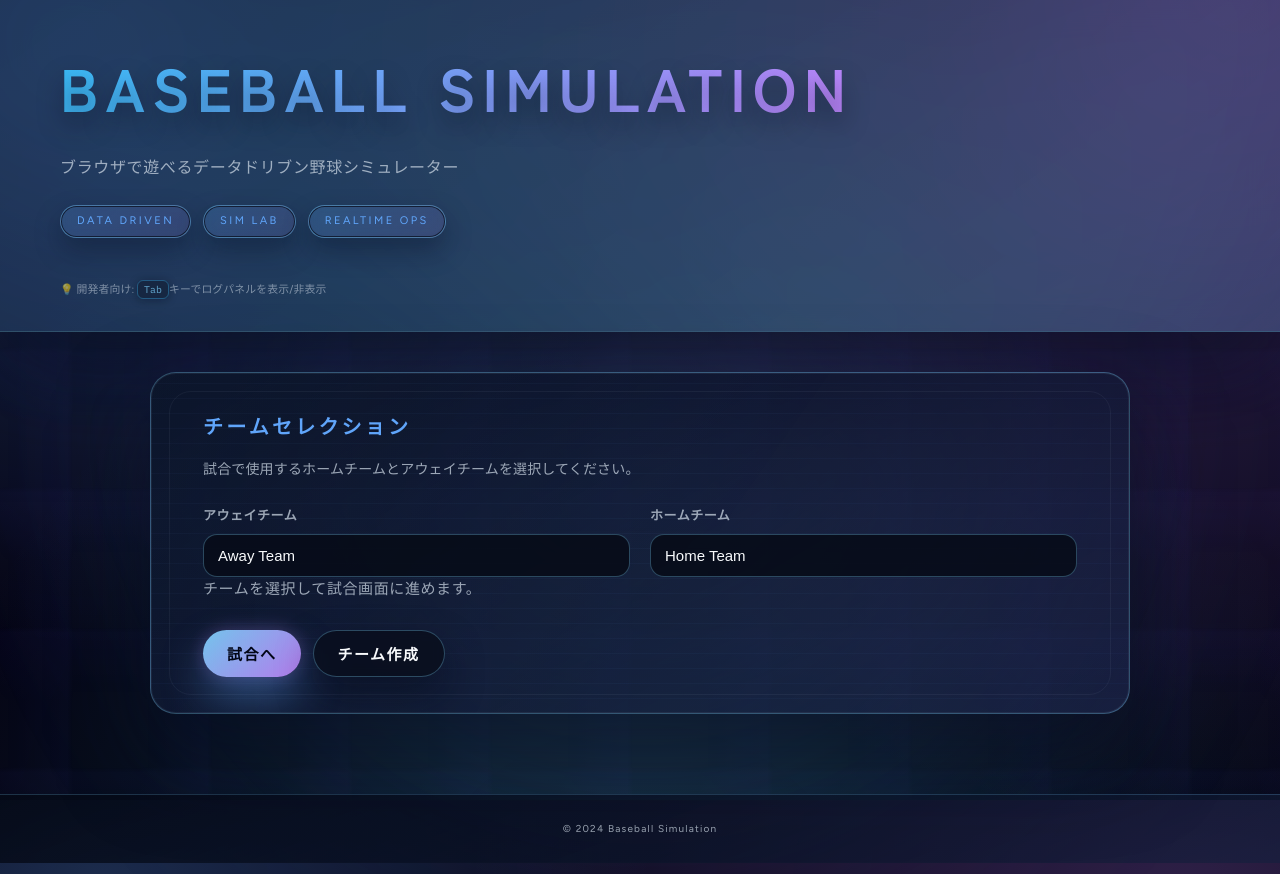
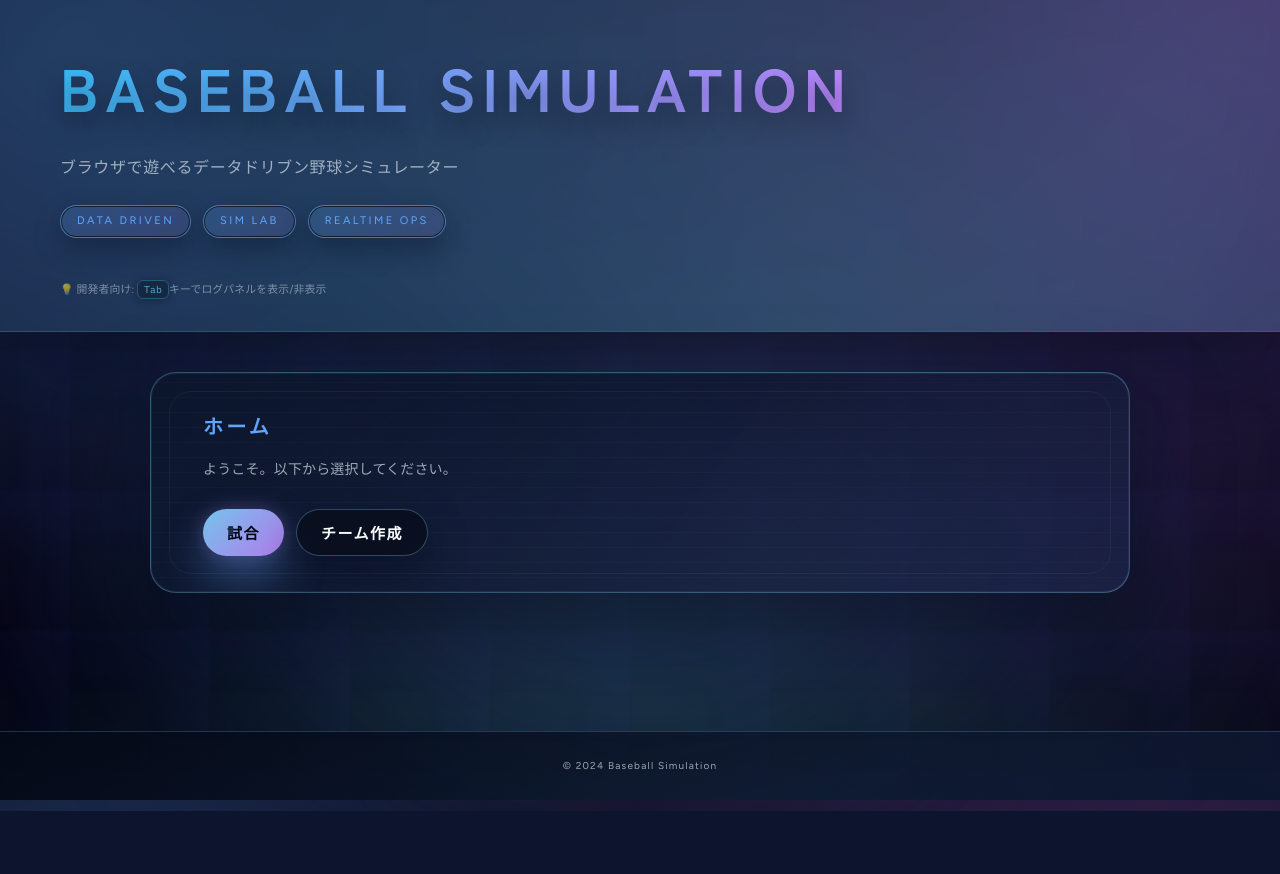
Before and after one commit to macro2718/baseball-sim, a Flask app: page / in a window 1280 px wide. After the commit the page ends 811 px from the top, so only its background shows below. Run offline with Flask 3, Linux system fonts and the light colour scheme.

Commit message:
page layout

```diff
--- a/baseball_sim/ui/web/static/js/controllers/events.js
+++ b/baseball_sim/ui/web/static/js/controllers/events.js
@@ -153,9 +153,23 @@ export function initEventListeners(actions) {
     });
   }
 
+  if (elements.openMatchButton) {
+    elements.openMatchButton.addEventListener('click', () => {
+      setUIView('team-select');
+      refreshView();
+    });
+  }
+
   if (elements.backToLobby) {
     elements.backToLobby.addEventListener('click', () => {
       setUIView('lobby');
+      refreshView();
+    });
+  }
+
+  if (elements.backToTeamSelect) {
+    elements.backToTeamSelect.addEventListener('click', () => {
+      setUIView('team-select');
       refreshView();
     });
   }
--- a/baseball_sim/ui/web/static/js/dom.js
+++ b/baseball_sim/ui/web/static/js/dom.js
@@ -2,16 +2,19 @@
 
 export const elements = {
   lobbyScreen: document.getElementById('lobby-screen'),
+  teamSelectScreen: document.getElementById('team-select-screen'),
   titleScreen: document.getElementById('title-screen'),
   gameScreen: document.getElementById('game-screen'),
   statusMessage: document.getElementById('status-message'),
   enterTitleButton: document.getElementById('enter-title'),
+  openMatchButton: document.getElementById('open-match'),
   openTeamBuilder: document.getElementById('open-team-builder'),
   backToLobby: document.getElementById('back-to-lobby'),
   startButton: document.getElementById('start-game'),
   reloadTeams: document.getElementById('reload-teams'),
   restartButton: document.getElementById('restart-game'),
   returnTitle: document.getElementById('return-title'),
+  backToTeamSelect: document.getElementById('back-to-team-select'),
   clearLog: document.getElementById('clear-log'),
   swingButton: document.getElementById('swing-button'),
   buntButton: document.getElementById('bunt-button'),
--- a/baseball_sim/ui/web/static/js/ui/renderers.js
+++ b/baseball_sim/ui/web/static/js/ui/renderers.js
@@ -2448,12 +2448,16 @@ function renderTeamBuilder(teamLibraryState) {
 export function updateScreenVisibility() {
   const view = stateCache.uiView;
   const showLobby = view === 'lobby';
+  const showTeamSelect = view === 'team-select';
   const showBuilder = view === 'team-builder';
   const showTitle = view === 'title';
   const showGame = view === 'game';
 
   if (elements.lobbyScreen) {
     elements.lobbyScreen.classList.toggle('hidden', !showLobby);
+  }
+  if (elements.teamSelectScreen) {
+    elements.teamSelectScreen.classList.toggle('hidden', !showTeamSelect);
   }
   if (elements.teamBuilderScreen) {
     elements.teamBuilderScreen.classList.toggle('hidden', !showBuilder);
--- a/baseball_sim/ui/web/templates/index.html
+++ b/baseball_sim/ui/web/templates/index.html
@@ -111,6 +111,17 @@
 
         <section id="lobby-screen" class="screen">
           <div class="title-card lobby-card">
+            <h2>ホーム</h2>
+            <p class="lobby-description">ようこそ。以下から選択してください。</p>
+            <div class="title-actions">
+              <button id="open-match" class="primary">試合</button>
+              <button id="open-team-builder">チーム作成</button>
+            </div>
+          </div>
+        </section>
+
+        <section id="team-select-screen" class="screen hidden">
+          <div class="title-card lobby-card">
             <h2>チームセレクション</h2>
             <p class="lobby-description">
               試合で使用するホームチームとアウェイチームを選択してください。
@@ -127,8 +138,8 @@
             </div>
             <p class="title-hint" id="lobby-hint"></p>
             <div class="title-actions">
-              <button id="enter-title" class="primary">試合へ</button>
-              <button id="open-team-builder">チーム作成</button>
+              <button id="enter-title" class="primary">決定</button>
+              <button id="back-to-lobby">戻る</button>
             </div>
           </div>
         </section>
@@ -188,7 +199,7 @@
             <div class="title-actions">
               <button id="start-game" class="primary">ゲーム開始</button>
               <button id="reload-teams">データ再読込</button>
-              <button id="back-to-lobby">チーム選択</button>
+              <button id="back-to-team-select">チーム選択</button>
             </div>
           </div>
         </section>
--- a/player_data/teams/away-team.json
+++ b/player_data/teams/away-team.json
@@ -1,19 +1,12 @@
 {
-  "name": "Away Team",
-  "pitchers": [
-    "Yosuke Fukuda",
-    "Akira Murakami",
-    "Yuki Ota",
-    "Ryota Yamazaki",
-    "Ryota Yamamoto",
-    "Kazuo Ogawa",
-    "Yu Kimura",
-    "Yuji Matsumoto",
-    "Tatsuya Yamamoto",
-    "Yosuke Ito",
-    "Naoki Hayashi",
-    "Ichiro Hayashi",
-    "Soichiro Sakamoto"
+  "bench": [
+    "Shigeru Yamazaki",
+    "Kenji Hasegawa",
+    "Takumi Sakamoto",
+    "Jin Yamazaki",
+    "Akira Yamamoto",
+    "Takuya Watanabe",
+    "Naoki Takeuchi"
   ],
   "lineup": [
     {
@@ -53,13 +46,20 @@
       "position": "DH"
     }
   ],
-  "bench": [
-    "Shigeru Yamazaki",
-    "Kenji Hasegawa",
-    "Takumi Sakamoto",
-    "Jin Yamazaki",
-    "Akira Yamamoto",
-    "Takuya Watanabe",
-    "Naoki Takeuchi"
+  "name": "Away Team",
+  "pitchers": [
+    "Yosuke Fukuda",
+    "Akira Murakami",
+    "Yuki Ota",
+    "Ryota Yamazaki",
+    "Ryota Yamamoto",
+    "Kazuo Ogawa",
+    "Yu Kimura",
+    "Yuji Matsumoto",
+    "Tatsuya Yamamoto",
+    "Yosuke Ito",
+    "Naoki Hayashi",
+    "Ichiro Hayashi",
+    "Soichiro Sakamoto"
   ]
 }
```
